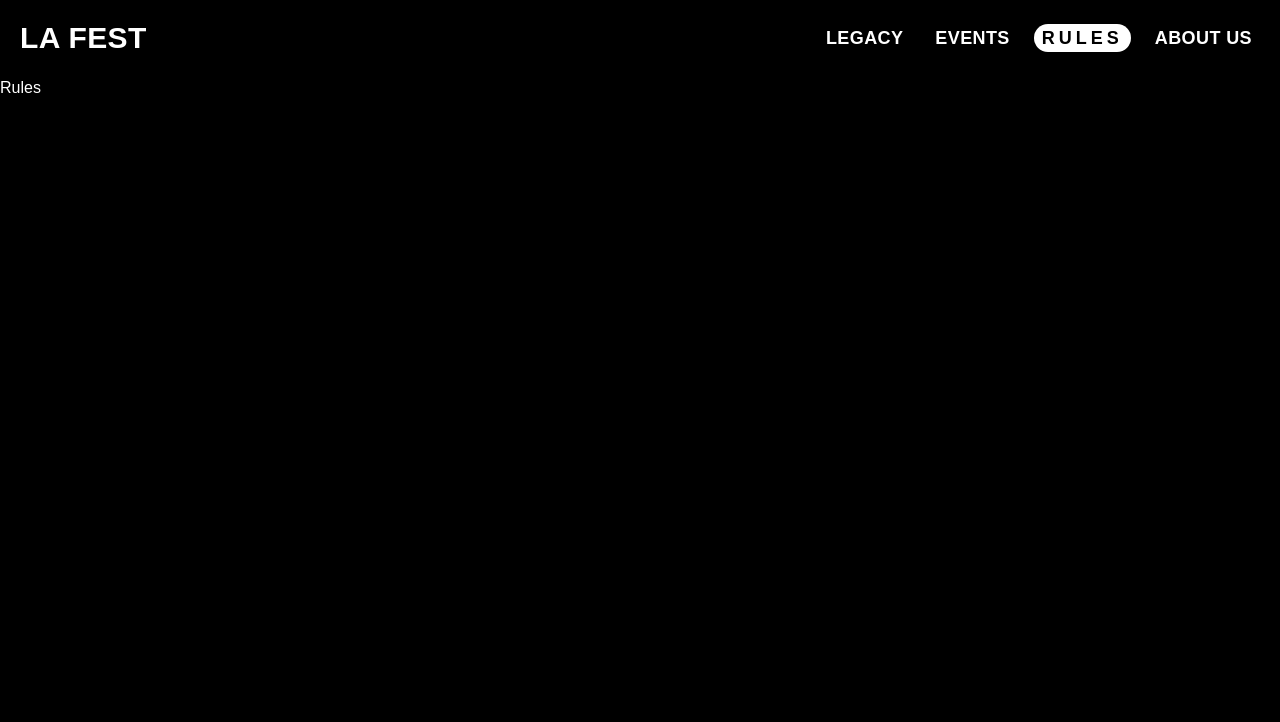
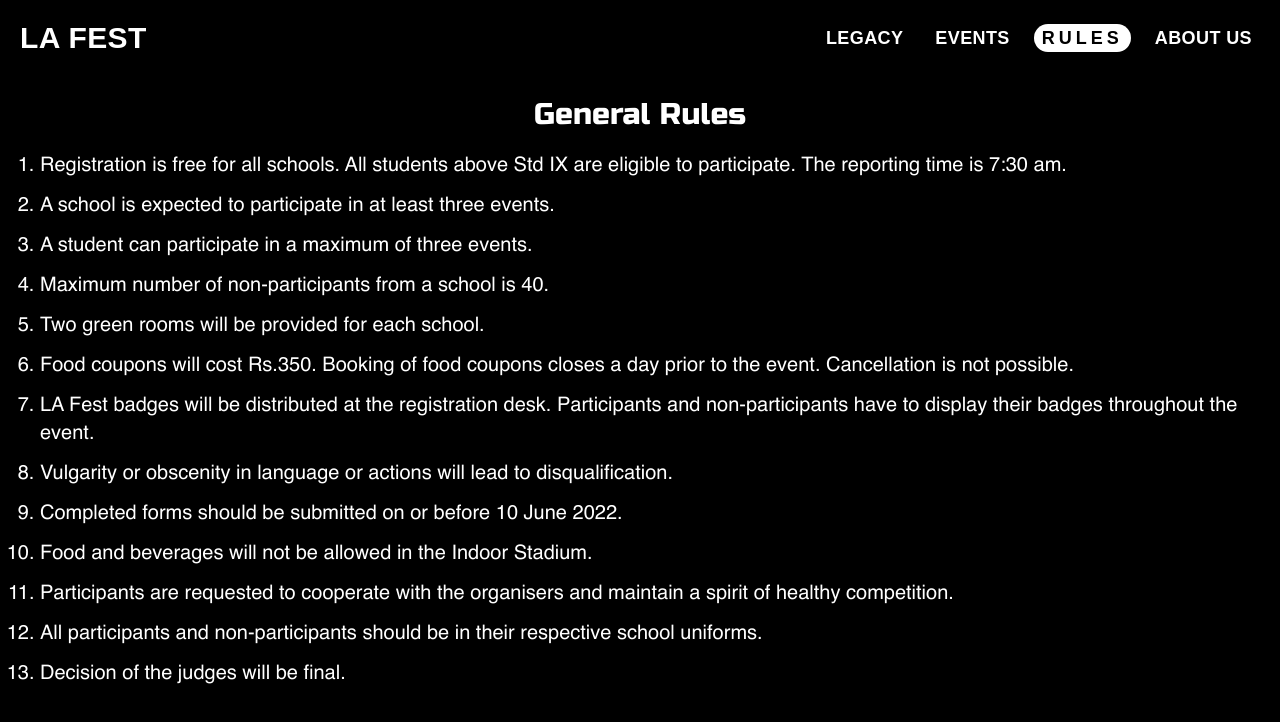
Before and after one commit to TheChilledBuffalo/lafest-2022, a Next.js app: page /rules in a window 1280 px wide. Shown: the top 722 px of the page. Built offline with nearby package versions, Linux system fonts and the light colour scheme; a web font is replaced by a local one.

Commit message:
feat: add rules page

```diff
--- a/app/(pages)/rules/page.tsx
+++ b/app/(pages)/rules/page.tsx
@@ -1,3 +1,36 @@
+import { Helvetica, RussoOne } from "@/app/ui/fonts";
+
 export default function Rules() {
-  return <div>Rules</div>;
+  return (
+    <div>
+      <div className={`${RussoOne.className} flex justify-center text-3xl p-5`}>
+        General Rules
+      </div>
+      <div className={`${Helvetica.className} flex justify-center text-xl px-10 pb-10`}>
+        <ol className={"list-decimal flex flex-col gap-3"}>
+          <li>Registration is free for all schools. All students above Std IX are eligible to participate. The
+            reporting time is 7:30 am.
+          </li>
+          <li>A school is expected to participate in at least three events.</li>
+          <li>A student can participate in a maximum of three events.</li>
+          <li>Maximum number of non-participants from a school is 40.</li>
+          <li>Two green rooms will be provided for each school.</li>
+          <li>Food coupons will cost Rs.350. Booking of food coupons closes a day prior to the event. Cancellation is
+            not possible.
+          </li>
+          <li>LA Fest badges will be distributed at the registration desk. Participants and non-participants have to
+            display their badges throughout the event.
+          </li>
+          <li>Vulgarity or obscenity in language or actions will lead to disqualification.</li>
+          <li>Completed forms should be submitted on or before 10 June 2022.</li>
+          <li>Food and beverages will not be allowed in the Indoor Stadium.</li>
+          <li>Participants are requested to cooperate with the organisers and maintain a spirit of healthy
+            competition.
+          </li>
+          <li>All participants and non-participants should be in their respective school uniforms.</li>
+          <li>Decision of the judges will be final.</li>
+        </ol>
+      </div>
+    </div>
+  )
 }
```
